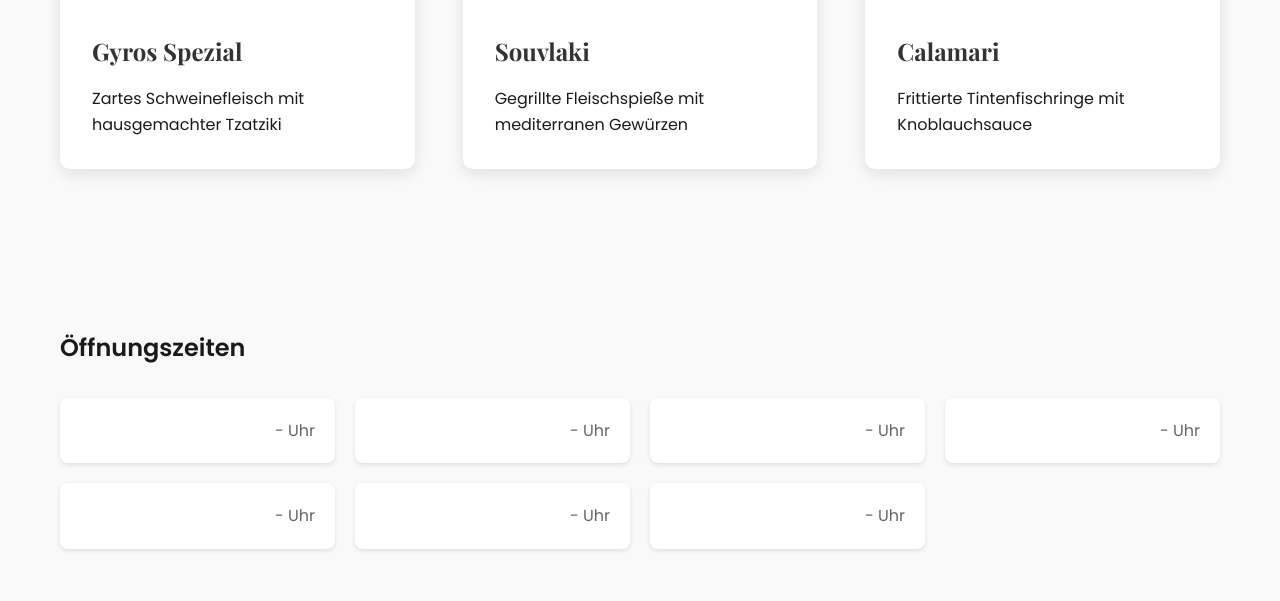
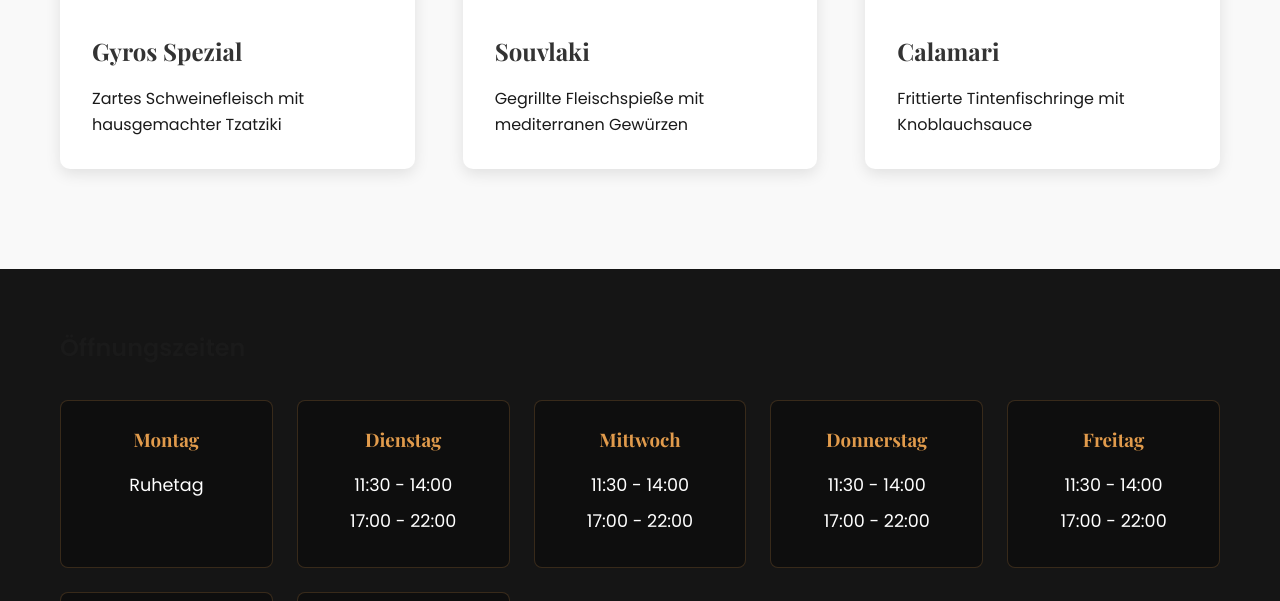
Before and after one commit to GammelKevin/Alas-Moos, a Flask app: page / in a window 1280 px wide. Shown: the part 1875-2476 px from the top of the page. Run offline with Flask 3, Linux system fonts and the light colour scheme.

Commit message:
Fix double footer and improve opening hours display

```diff
--- a/static/style.css
+++ b/static/style.css
@@ -844,48 +844,62 @@
 
 .opening-hours-section {
     padding: 60px 0;
-    background-color: #f9f9f9;
+    background-color: #151515;
 }
 
 .opening-hours-grid {
     display: grid;
-    grid-template-columns: repeat(auto-fit, minmax(250px, 1fr));
-    gap: 20px;
-    margin-top: 30px;
+    grid-template-columns: repeat(auto-fit, minmax(200px, 1fr));
+    gap: 1.5rem;
+    margin-top: 2rem;
 }
 
-.opening-hours-item {
-    background: #fff;
-    padding: 20px;
+.opening-hours-box {
+    background: rgba(0, 0, 0, 0.3);
+    padding: 1.5rem;
     border-radius: 8px;
-    box-shadow: 0 2px 4px rgba(0,0,0,0.1);
-    display: flex;
-    justify-content: space-between;
-    align-items: center;
-    transition: transform 0.3s ease;
+    text-align: center;
+    border: 1px solid rgba(225, 155, 76, 0.2);
+    transition: transform 0.3s ease, border-color 0.3s ease;
 }
 
-.opening-hours-item:hover {
-    transform: translateY(-2px);
+.opening-hours-box:hover {
+    transform: translateY(-5px);
+    border-color: #e19b4c;
 }
 
-.opening-hours-item .day {
-    font-weight: bold;
-    color: #333;
-    font-size: 1.1em;
+.opening-hours-box h3 {
+    color: #e19b4c;
+    margin-bottom: 1rem;
+    font-family: 'Playfair Display', serif;
 }
 
-.opening-hours-item .hours {
-    color: #666;
+.opening-hours-box p {
+    color: #fff;
+    margin: 0.5rem 0;
+    font-size: 1.1rem;
 }
 
-.opening-hours-item.closed .hours {
-    color: #e74c3c;
+.opening-hours-box.closed p {
+    color: #ff4444;
 }
 
 @media (max-width: 768px) {
-    .opening-hours-item {
-        padding: 15px;
+    .opening-hours-grid {
+        grid-template-columns: repeat(auto-fit, minmax(150px, 1fr));
+        gap: 1rem;
+    }
+
+    .opening-hours-box {
+        padding: 1rem;
+    }
+
+    .opening-hours-box h3 {
+        font-size: 1.1rem;
+    }
+
+    .opening-hours-box p {
+        font-size: 1rem;
     }
 }
 
--- a/templates/index.html
+++ b/templates/index.html
@@ -93,18 +93,40 @@
         <div class="container">
             <h2>Öffnungszeiten</h2>
             <div class="opening-hours-grid">
-                {% for hour in opening_hours %}
-                    <div class="opening-hours-item {% if hour.closed %}closed{% endif %}">
-                        <div class="day">{{ hour.day_display }}</div>
-                        <div class="hours">
-                            {% if hour.closed %}
-                                Ruhetag
-                            {% else %}
-                                {{ hour.open_time }} - {{ hour.close_time }} Uhr
-                            {% endif %}
-                        </div>
-                    </div>
-                {% endfor %}
+                <div class="opening-hours-box">
+                    <h3>Montag</h3>
+                    <p>Ruhetag</p>
+                </div>
+                <div class="opening-hours-box">
+                    <h3>Dienstag</h3>
+                    <p>11:30 - 14:00</p>
+                    <p>17:00 - 22:00</p>
+                </div>
+                <div class="opening-hours-box">
+                    <h3>Mittwoch</h3>
+                    <p>11:30 - 14:00</p>
+                    <p>17:00 - 22:00</p>
+                </div>
+                <div class="opening-hours-box">
+                    <h3>Donnerstag</h3>
+                    <p>11:30 - 14:00</p>
+                    <p>17:00 - 22:00</p>
+                </div>
+                <div class="opening-hours-box">
+                    <h3>Freitag</h3>
+                    <p>11:30 - 14:00</p>
+                    <p>17:00 - 22:00</p>
+                </div>
+                <div class="opening-hours-box">
+                    <h3>Samstag</h3>
+                    <p>11:30 - 14:00</p>
+                    <p>17:00 - 22:00</p>
+                </div>
+                <div class="opening-hours-box">
+                    <h3>Sonntag</h3>
+                    <p>11:30 - 14:00</p>
+                    <p>17:00 - 22:00</p>
+                </div>
             </div>
         </div>
     </section>
```
Also changed, not shown: templates/menu.html (+0 -29 lines).
